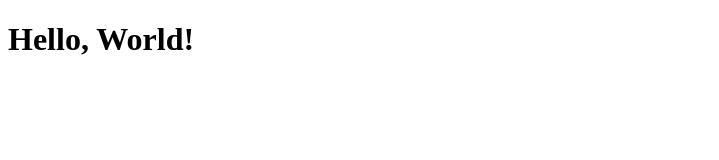
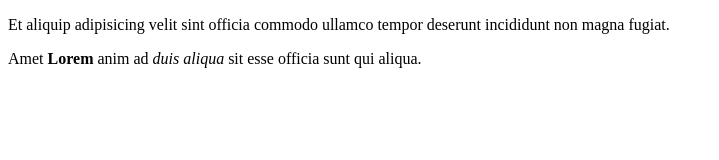
Before and after one commit to k1tooy/git_test, a plain HTML site: page index.html in a window 1280 px wide. Shown: the whole page, without its empty margins (0-719 px from the left). Drawn offline with Linux system fonts and the light colour scheme.

Commit message:
Added dummy paragraphs with strong and em,

```diff
--- a/index.html
+++ b/index.html
@@ -7,7 +7,8 @@
 </head>
 
 <body>
-  <h1>Hello, World!</h1>
+  <p>Et aliquip adipisicing velit sint officia commodo ullamco tempor deserunt incididunt non magna fugiat.</p>
+  <p>Amet <strong>Lorem</strong> anim ad <em>duis aliqua</em> sit esse officia sunt qui aliqua.</p>
 </body>
 
 </html>
```
Also changed, not shown: hello_world.txt.
